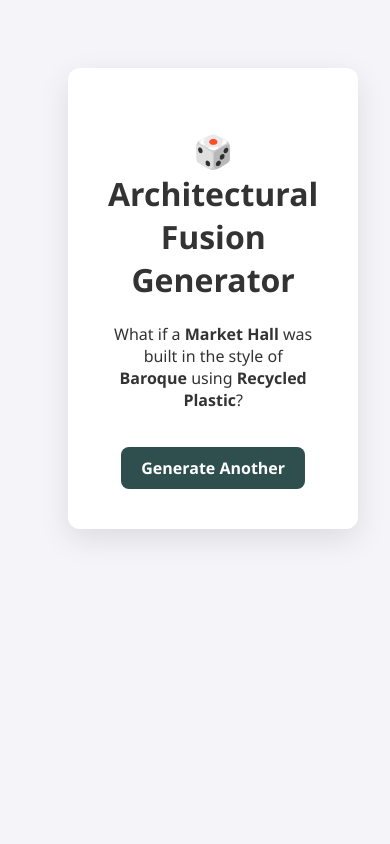
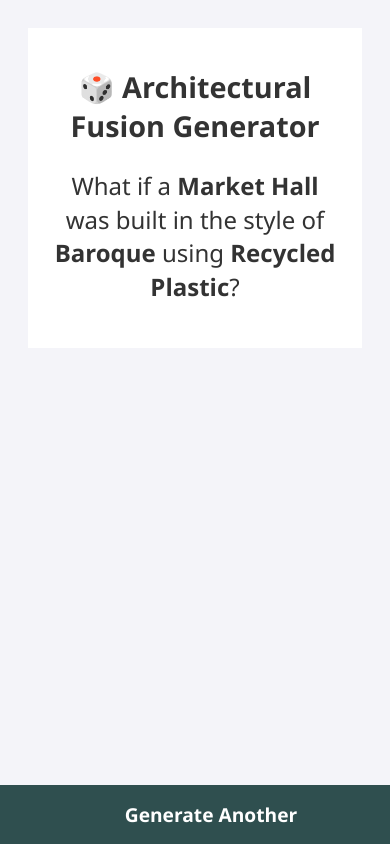
Before and after one commit to Krimotz/style, a Flask app: page / in a window 390 px wide. Run offline with Flask 3, Linux system fonts and the light colour scheme.

Commit message:
Media query added

```diff
--- a/static/style.css
+++ b/static/style.css
@@ -28,3 +28,43 @@ body {
 .button:hover {
     background: #1e1e1e;
 }
+/* Mobile styles */
+@media (max-width: 600px) {
+    body {
+        padding: 20px;
+        font-size: 1.25rem;
+    }
+
+    .container {
+        padding: 20px;
+        border-radius: 0;
+        box-shadow: none;
+    }
+
+    p {
+        font-size: 1.5rem;
+        line-height: 1.4;
+    }
+
+    h1 {
+        font-size: 1.8rem;
+    }
+
+    .button {
+        position: fixed;
+        bottom: 0;
+        left: 0;
+        right: 0;
+        width: 100%;
+        border-radius: 0;
+        padding: 16px;
+        font-size: 1.2rem;
+        background-color: #2f4f4f;
+        text-align: center;
+        z-index: 100;
+    }
+
+    .button:hover {
+        background-color: #1e1e1e;
+    }
+}
```
